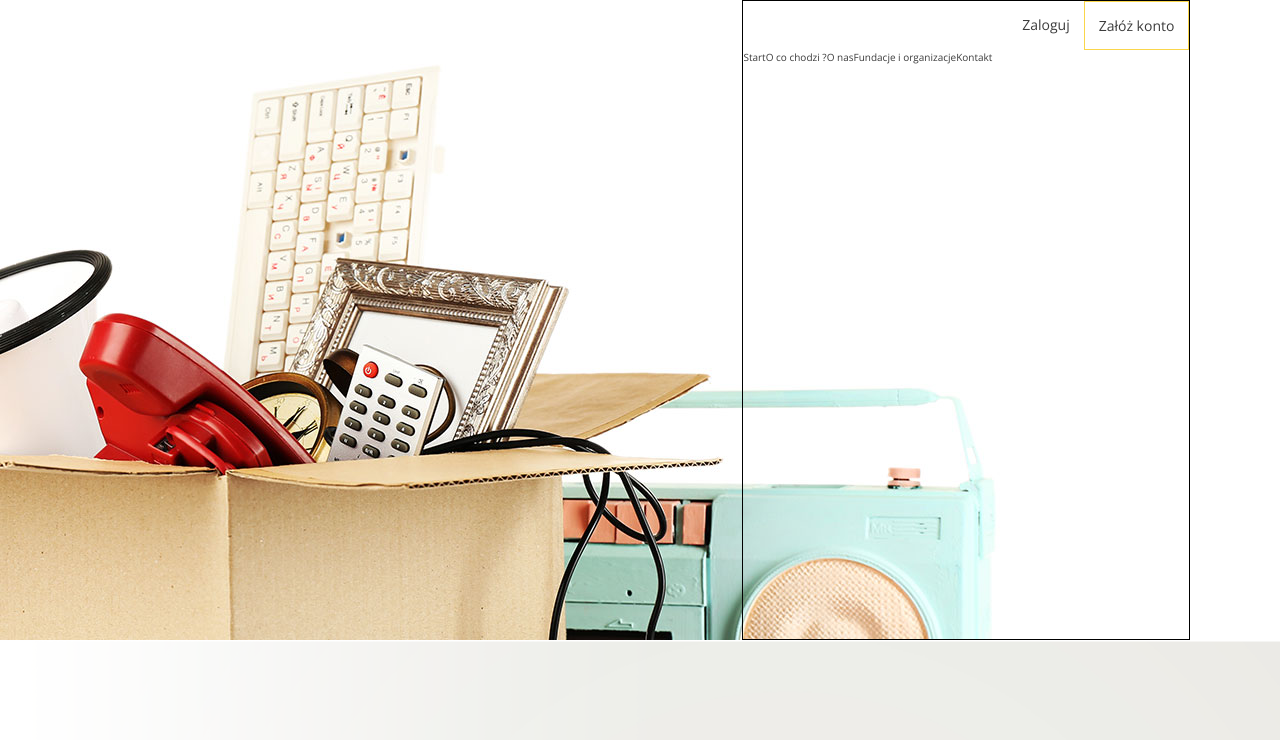
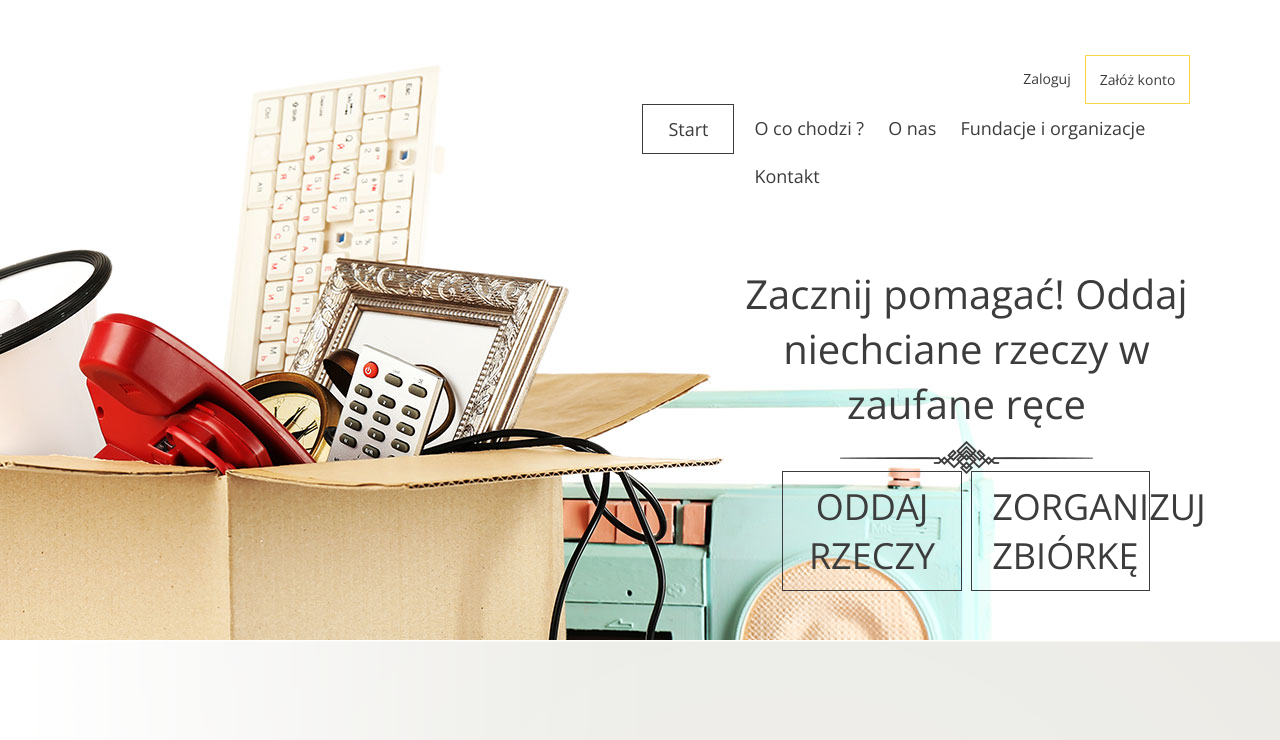
Before and after one commit to rafalheller/projekt-oddaj-rzeczy, a React (Create React App) app: page / in a window 1280 px wide. Shown: the top 740 px of the page. Built offline with nearby package versions, Linux system fonts and the light colour scheme.

Commit message:
add header (desktop width 1900px)

```diff
--- a/src/components/Header.js
+++ b/src/components/Header.js
@@ -26,26 +26,15 @@ class Header extends Component {
                             <li>Kontakt</li>
                         </ul>
                     </nav>
-
-
+                    <div className="title">
+                        <h1>Zacznij pomagać!
+                            Oddaj niechciane rzeczy w zaufane ręce</h1>
+                        <div className="decoration"></div>
+                    </div>
+                    <div className='big-button'><p>oddaj</p> <p>rzeczy</p></div>
+                    <div className='big-button'><p>zorganizuj</p><p>zbiórkę</p></div>
 
                 </div>
-
-
-
-
-
-
-
-
-
-
-
-
-
-
-
-
 
 
                 {/*<div className="header-container top-menu">*/}
--- a/src/scss/components/Header.scss
+++ b/src/scss/components/Header.scss
@@ -117,14 +117,16 @@ $main-color: #3c3c3c;
   background-image: url("./../images/header_start_img.jpg");
   background-repeat: no-repeat;
 
+
   .top-menu-wrapper {
 
     width: 35vw;
     margin-right: 7vw;
+    margin-top: 55px;
     height: 80vh;
     position: absolute;
     right: 0;
-    border: 1px solid black;
+    //border: 1px solid gray;
 
     ul.log {
       display: flex;
@@ -152,6 +154,62 @@ $main-color: #3c3c3c;
 
     li {
       display: inline-block;
+      padding: 1.2rem;
+      font-size: 1.8rem;
+
+      &.start {
+        position: absolute;
+        left: -10rem;
+        border: 1px solid $main-color;
+        padding: 1.2rem 2.5rem;
+      }
     }
   }
 }
+
+.title {
+
+  width: 100%;
+  //margin: 0 auto;
+  position: absolute;
+  top: 50%;
+  left: 50%;
+  transform: translate(-50%, -50%);
+  //border: 1px solid lightgreen;
+
+  h1 {
+    text-align: center;
+    font-size: 4rem;
+    line-height: 5.5rem;
+    font-weight: 400;
+  }
+
+  .decoration {
+    background-image: url("./../images/decoration-1.png");
+    background-repeat: no-repeat;
+    background-position: center;
+    height: 33px;
+    margin: 1rem 0;
+  }
+
+}
+
+.big-button {
+  border: 1px solid $main-color;
+  text-transform: uppercase;
+  width: 40%;
+  text-align: center;
+  margin: 4rem;
+  padding: 1rem 2rem;
+  display: inline-block;
+  position: absolute;
+  bottom: 10%;
+  &:last-of-type {
+    right: 0;
+  }
+
+  p {
+    font-size: 3.6rem;
+  }
+
+}
```
